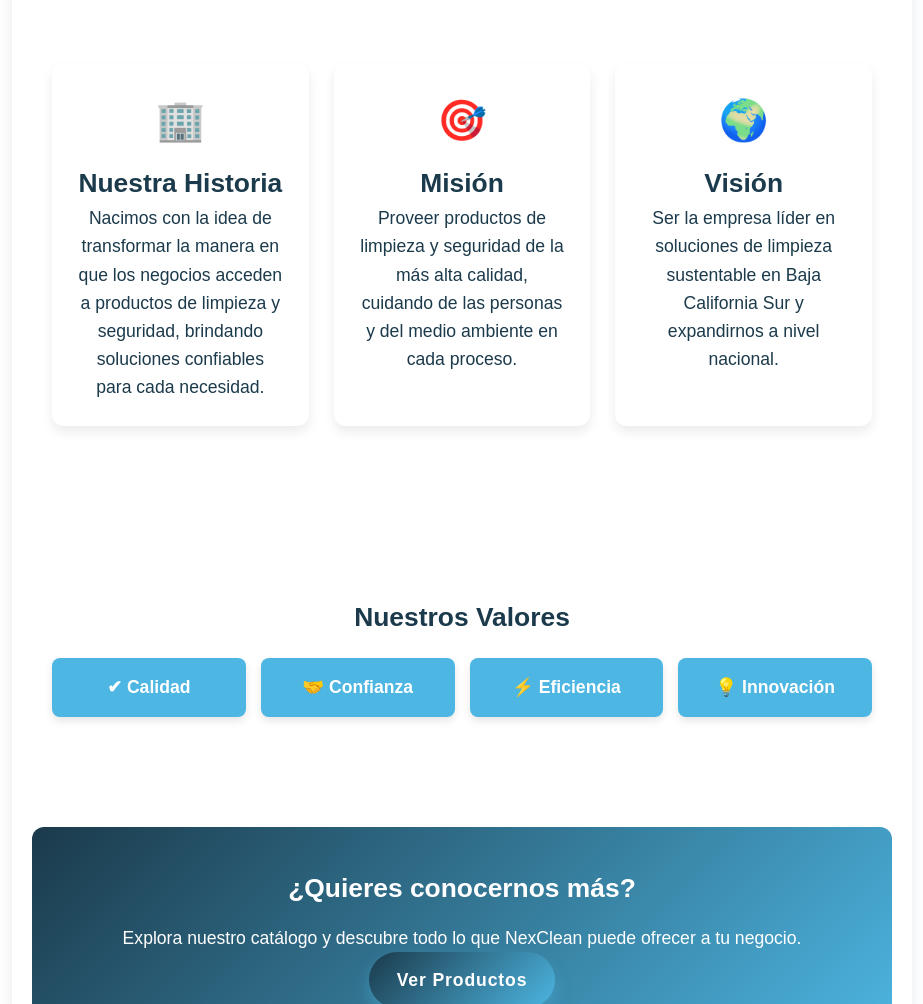
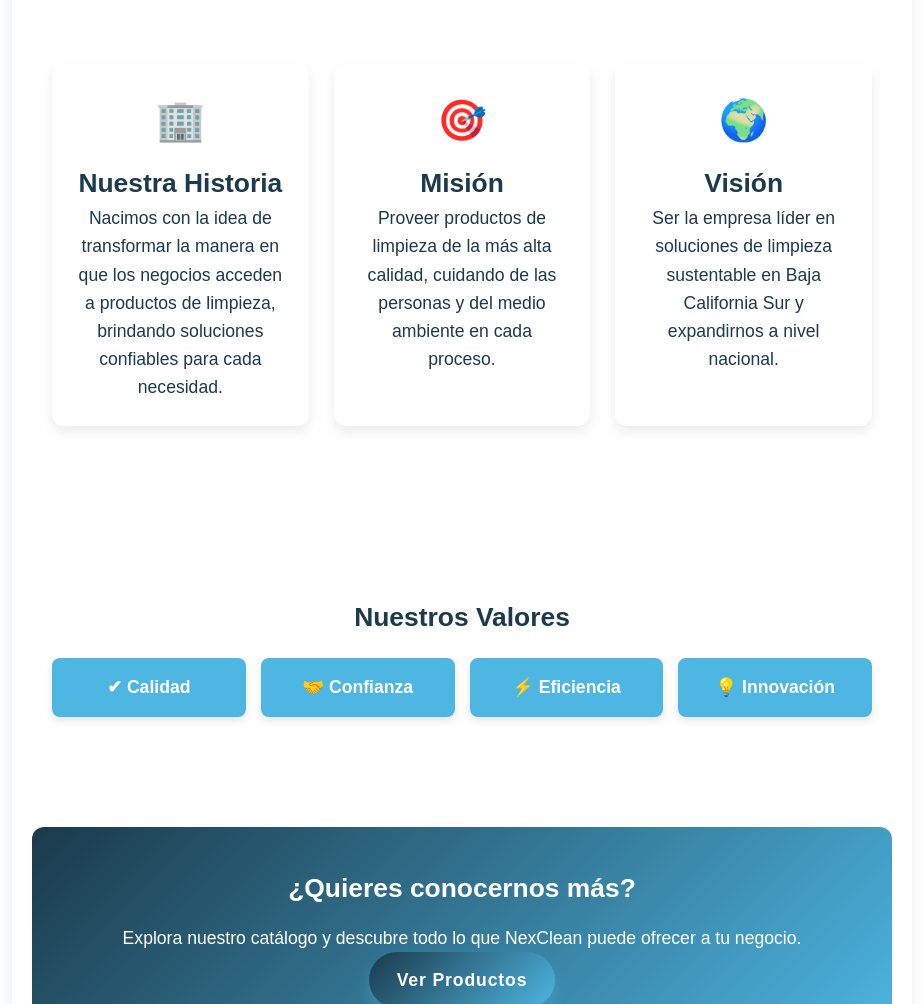
Before and after one commit to alexisortega66/nexClean, a plain HTML site: page nosotros.html in a window 1280 px wide. Shown: the part 761-1765 px from the top of the page, without its empty margins (178-1101 px from the left). Drawn offline with Linux system fonts and the light colour scheme.

```diff
--- a/nosotros.html
+++ b/nosotros.html
@@ -56,12 +56,12 @@
         <div class="card">
             <span class="icono">🏢</span>
             <h2>Nuestra Historia</h2>
-            <p>Nacimos con la idea de transformar la manera en que los negocios acceden a productos de limpieza y seguridad, brindando soluciones confiables para cada necesidad.</p>
+            <p>Nacimos con la idea de transformar la manera en que los negocios acceden a productos de limpieza, brindando soluciones confiables para cada necesidad.</p>
         </div>
         <div class="card">
             <span class="icono">🎯</span>
             <h2>Misión</h2>
-            <p>Proveer productos de limpieza y seguridad de la más alta calidad, cuidando de las personas y del medio ambiente en cada proceso.</p>
+            <p>Proveer productos de limpieza de la más alta calidad, cuidando de las personas y del medio ambiente en cada proceso.</p>
         </div>
         <div class="card">
             <span class="icono">🌍</span>
```
Also changed, not shown: contacto.html (+1 -1 lines), google07305b703bf7d7fc.html (added, +1 -0 lines), productos.html (+1 -1 lines).
